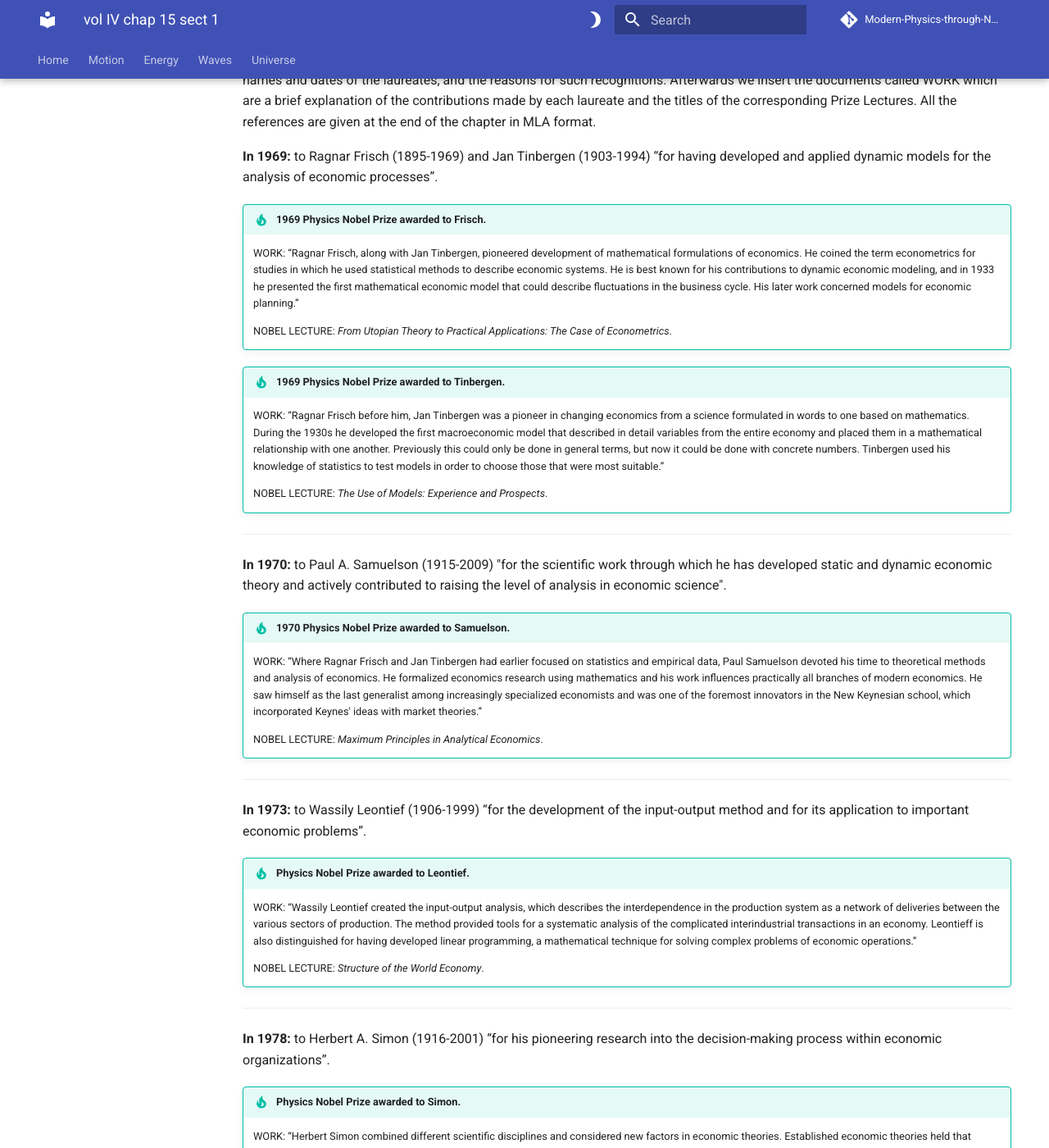
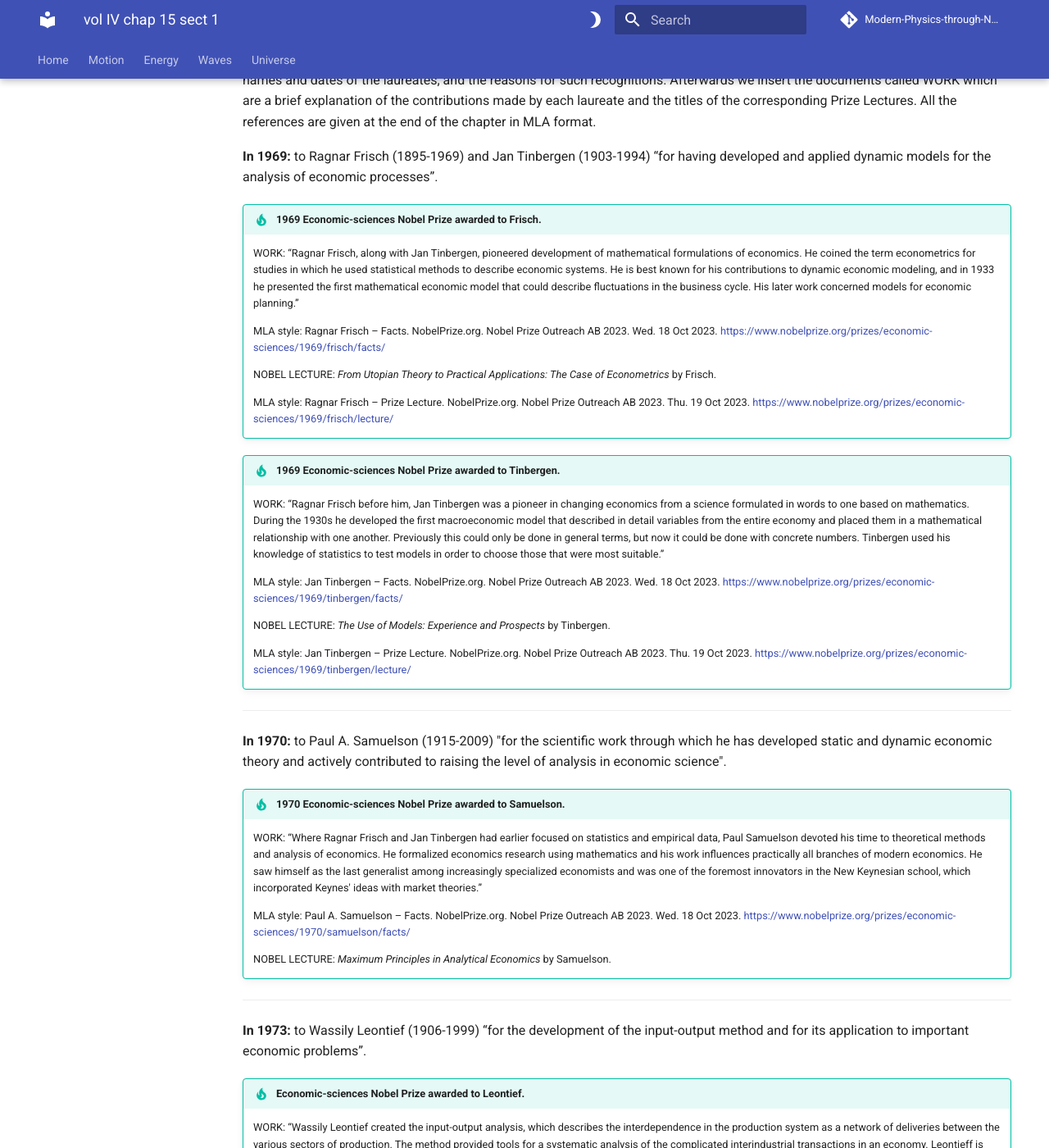
Before and after one commit to modphysnobel/modphysnobel.github.io, an MkDocs documentation site: the page built from docs/vol-IV/vol-IV-chap-15-sect-1.md, in a window 1280 px wide and 1400 px high, scrolled down 2742 px. Shown: the whole window at 82% size. Built offline with MkDocs 1.6.1 and Material for MkDocs 9.7.7, drawn with Linux system fonts in a browser that asks for light colours; some web fonts are replaced; comment, search, counter and statistics services are not loaded; some of the changed text lies outside the part shown.

Commit message:
Update vol-IV-chap-15-sect-1.md

```diff
--- a/docs/vol-IV/vol-IV-chap-15-sect-1.md
+++ b/docs/vol-IV/vol-IV-chap-15-sect-1.md
@@ -79,175 +79,219 @@ Up to now, 54 Prizes in Economic Sciences in Memory of Alfred Nobel have been aw
 
 **In 1969:** to  Ragnar Frisch (1895-1969) and Jan Tinbergen (1903-1994) “for having developed and applied dynamic models for the analysis of economic processes”.
 
-!!! tip "1969 Physics Nobel Prize awarded to Frisch."
+!!! tip "1969 Economic-sciences Nobel Prize awarded to Frisch."
 
 	WORK: “Ragnar Frisch, along with Jan Tinbergen, pioneered development of mathematical formulations of economics. He coined the term econometrics for studies in which he used statistical methods to describe economic systems. He is best known for his contributions to dynamic economic modeling, and in 1933 he presented the first mathematical economic model that could describe fluctuations in the business cycle. His later work concerned models for economic planning.”
 
-	NOBEL LECTURE: *From Utopian Theory to Practical Applications: The Case of Econometrics*.
+	MLA style: Ragnar Frisch – Facts. NobelPrize.org. Nobel Prize Outreach AB 2023. Wed. 18 Oct 2023. https://www.nobelprize.org/prizes/economic-sciences/1969/frisch/facts/
 
-!!! tip "1969 Physics Nobel Prize awarded to Tinbergen."
+	NOBEL LECTURE: *From Utopian Theory to Practical Applications: The Case of Econometrics* by Frisch.
+
+	MLA style: Ragnar Frisch – Prize Lecture. NobelPrize.org. Nobel Prize Outreach AB 2023. Thu. 19 Oct 2023. https://www.nobelprize.org/prizes/economic-sciences/1969/frisch/lecture/
+
+!!! tip "1969 Economic-sciences Nobel Prize awarded to Tinbergen."
 
 	WORK: “Ragnar Frisch before him, Jan Tinbergen was a pioneer in changing economics from a science formulated in words to one based on mathematics. During the 1930s he developed the first macroeconomic model that described in detail variables from the entire economy and placed them in a mathematical relationship with one another. Previously this could only be done in general terms, but now it could be done with concrete numbers. Tinbergen used his knowledge of statistics to test models in order to choose those that were most suitable.”
 
-	NOBEL LECTURE: *The Use of Models: Experience and Prospects*.
+	MLA style: Jan Tinbergen – Facts. NobelPrize.org. Nobel Prize Outreach AB 2023. Wed. 18 Oct 2023. https://www.nobelprize.org/prizes/economic-sciences/1969/tinbergen/facts/
+
+	NOBEL LECTURE: *The Use of Models: Experience and Prospects* by Tinbergen.
+
+	MLA style: Jan Tinbergen – Prize Lecture. NobelPrize.org. Nobel Prize Outreach AB 2023. Thu. 19 Oct 2023. <https://www.nobelprize.org/prizes/economic-sciences/1969/tinbergen/lecture/>
 
 ***
 
 **In 1970:** to Paul A. Samuelson (1915-2009) "for the scientific work through which he has developed static and dynamic economic theory and actively contributed to raising the level of analysis in economic science".
 
-!!! tip "1970 Physics Nobel Prize awarded to Samuelson."
+!!! tip "1970 Economic-sciences Nobel Prize awarded to Samuelson."
 
 	WORK: “Where Ragnar Frisch and Jan Tinbergen had earlier focused on statistics and empirical data, Paul Samuelson devoted his time to theoretical methods and analysis of economics. He formalized economics research using mathematics and his work influences practically all branches of modern economics. He saw himself as the last generalist among increasingly specialized economists and was one of the foremost innovators in the New Keynesian school, which incorporated Keynes' ideas with market theories.”
 
-	NOBEL LECTURE: *Maximum Principles in Analytical Economics*.
+	MLA style: Paul A. Samuelson – Facts. NobelPrize.org. Nobel Prize Outreach AB 2023. Wed. 18 Oct 2023. https://www.nobelprize.org/prizes/economic-sciences/1970/samuelson/facts/
+
+	NOBEL LECTURE: *Maximum Principles in Analytical Economics* by Samuelson.
 
 ***
 
 **In 1973:** to Wassily Leontief (1906-1999) “for the development of the input-output method and for its application to important economic problems”.
 
-!!! tip "Physics Nobel Prize awarded to Leontief."
+!!! tip "Economic-sciences Nobel Prize awarded to Leontief."
 
 	WORK: “Wassily Leontief created the input-output analysis, which describes the interdependence in the production system as a network of deliveries between the various sectors of production. The method provided tools for a systematic analysis of the complicated interindustrial transactions in an economy. Leontieff is also distinguished for having developed linear programming, a mathematical technique for solving complex problems of economic operations.”
 
-	NOBEL LECTURE: *Structure of the World Economy*.
+	MLA style: Wassily Leontief – Facts. NobelPrize.org. Nobel Prize Outreach AB 2023. Wed. 18 Oct 2023. https://www.nobelprize.org/prizes/economic-sciences/1973/leontief/facts/
+
+	NOBEL LECTURE: *Structure of the World Economy* by Leontief.
 
 ***
 
 **In 1978:** to Herbert A. Simon (1916-2001) “for his pioneering research into the decision-making process within economic organizations”.
 
-!!! tip "Physics Nobel Prize awarded to Simon."
+!!! tip "Economic-sciences Nobel Prize awarded to Simon."
 
 	WORK: “Herbert Simon combined different scientific disciplines and considered new factors in economic theories. Established economic theories held that enterprises and entrepreneurs all acted in completely rational ways, with the maximization of their own profit as their only goal. In contrast, Simon held that when making choices all people deviate from the strictly rational, and described companies as adaptable systems, with physical, personal, and social components. Through these perspectives, he was able to write about decision-making processes in modern society in an entirely new way.”
 
-	NOBEL LECTURE: *Rational Decision-Making in Business Organizations*.
+	MLA style: Herbert A. Simon – Facts. NobelPrize.org. Nobel Prize Outreach AB 2023. Wed. 18 Oct 2023. <https://www.nobelprize.org/prizes/economic-sciences/1978/simon/facts/>
+
+	NOBEL LECTURE: *Rational Decision-Making in Business Organizations* by Simon.
 
 ***
 
 **In 1979:** to Theodore W. Schultz (1902-1998) and Sir Arthur Lewis (1815-1991) “for their pioneering research into economic development research with particular consideration of the problems of developing countries”.
 
-!!! tip "1979 hysics Nobel Prize awarded to Schultz."
+!!! tip "1979 Economic-sciences Nobel Prize awarded to Schultz."
 
 	WORK: “The main characteristic of Theodore Schultz’s studies is that he treated agricultural economy as an integral part of the entire economy. His analytical interest was focused on the imbalance between relative poverty and underdevelopment in agriculture compared with the higher productivity and higher income levels in industry and other urban economic activities.”
 
-	NOBEL LECTURE: *The Economics of Being Poor*.
+	MLA style: Theodore W. Schultz – Facts. NobelPrize.org. Nobel Prize Outreach AB 2023. Wed. 18 Oct 2023. https://www.nobelprize.org/prizes/economic-sciences/1979/schultz/facts/
 
-!!! tip "1979 Physics Nobel Prize awarded to Lewis."
+	NOBEL LECTURE: *The Economics of Being Poor* by Schultz.
+
+!!! tip "1979 Economic-sciences Nobel Prize awarded to Lewis."
 
 	WORK: “Arthur Lewis was a leading figure and pioneer in the field of economic development. Lewis created two theoretical explanatory models designed to describe and explain the intrinsic problems of underdevelopment. The first model is based on the dual nature of a developing economy. Lewis’s other basic models relates to the determination of the terms of trade between developing and developed countries.”
 
-	NOBEL LECTURE: *The Slowing Down of the Engine of Growth*.
+	MLA style: Sir Arthur Lewis – Facts. NobelPrize.org. Nobel Prize Outreach AB 2023. Wed. 18 Oct 2023. https://www.nobelprize.org/prizes/economic-sciences/1979/lewis/facts/
+
+	NOBEL LECTURE: *The Slowing Down of the Engine of Growth* by Lewis.
 
 ***
 
 **In 1981:** to James Tobin (1918-2002) “for his analysis of financial markets and their relations to expenditure decisions, employment, production and prices”.
 
-!!! tip "Physics Nobel Prize awarded to Tobin."
+!!! tip "1981 Economic-sciences Nobel Prize awarded to Tobin."
 
 	WORK: “James Tobin’s achievements cover a broad spectrum of economic research. He made substantial contributions in such widely differing areas as econometric methods and strictly formalized game theory, the theory of household and firm behavior, general macro theory and applied analysis of economic policy. His most outstanding and significant research contribution belongs to the theory of financial markets and their relation to consumption and investment decisions, production, employment and prices.”
 
-	NOBEL LECTURE: *Money and Finance in the Macro-Economic Process*.
+	MLA style: James Tobin – Facts. NobelPrize.org. Nobel Prize Outreach AB 2023. Wed. 18 Oct 2023. https://www.nobelprize.org/prizes/economic-sciences/1981/tobin/facts/
+
+	NOBEL LECTURE: *Money and Finance in the Macro-Economic Process* by Tobin.
 
 ***
 
 **In 1983:** to Gerard Debreu (1921-2004) “for having incorporated new analytical methods into economic theory and for his rigorous reformulation of the theory of general equilibrium”.
 
-!!! tip "1983 Physics Nobel Prize awarded to Debreu."
+!!! tip "1983 Economic-sciences Nobel Prize awarded to Debreu."
 
 	WORK: “Debreu’s classic monograph, The Theory of Value: An Axiomatic Analysis of Economic Equilibrium, was published in 1959. In it, Debreu provided the mathematical underpinnings for the phenomenon of equilibrium in supply and demand. Debreu also made significant contributions to the theory of consumer behavior.”
 
-	NOBEL LECTURE: *Economic Theory in the Mathematical Mode*.
+	MLA style: Gerard Debreu – Facts. NobelPrize.org. Nobel Prize Outreach AB 2023. Wed. 18 Oct 2023. https://www.nobelprize.org/prizes/economic-sciences/1983/debreu/facts/
+
+	NOBEL LECTURE: *Economic Theory in the Mathematical Mode* by Debreu.
 
 ***
 
 **In 1989:** to Trygve Haavelmo (1911-1999) “for his clarification of the probability theory foundations of econometrics and his analyses of simultaneous economic structures”.
 
-!!! tip "1989 Physics Nobel Prize awarded to Haavelmo."
+!!! tip "1989 Economic-sciences Nobel Prize awarded to Haavelmo."
 
 	WORK: “Trygve Haavelmo was a pioneer in what became the field of economic forecasting. His statistical techniques made possible the development of econometric models that predict how a change in one aspect of the economy will affect others; that is, he demonstrated that statistical probability theory could be integrated into economic formulations. Haavelmo’s method contributed to the techniques of national economic forecasting.”
 
-	NOBEL LECTURE: *Econometrics and the Welfare State*.
+	MLA style: Trygve Haavelmo – Facts. NobelPrize.org. Nobel Prize Outreach AB 2023. Wed. 18 Oct 2023. https://www.nobelprize.org/prizes/economic-sciences/1989/haavelmo/facts/
+
+	NOBEL LECTURE: *Econometrics and the Welfare State* by Haavelmo.
 
 ***
 
 **In 1994:** to John C. Harsanyi (1920-2000), John F. Nash Jr. (1928-2015) and Reinhard Selten (1930-2016) “for their pioneering analysis of equilibria in the theory of non-cooperative games”.
 
-!!! tip "1994 Physics Nobel Prize awarded to Harsanyi."
+!!! tip "1994 Economic-sciences Nobel Prize awarded to Harsanyi."
 
 	WORK: “John C. Harsanyi was awarded the Economic Sciences Prize in for his work in game theory and its application to economics. He showed how games of incomplete information can be analyzed thereby providing a theoretical foundation for a lively field of research – the economics of information. He is also known for researching utilitarian ethics and is considered one of the most important exponents of the “rule utilitarianism”.
 
-	NOBEL LECTURE: *Games with Incomplete Information*.
+	MLA style: John C. Harsanyi – Facts. NobelPrize.org. Nobel Prize Outreach AB 2023. Wed. 18 Oct 2023. https://www.nobelprize.org/prizes/economic-sciences/1994/harsanyi/facts/
 
-!!! tip "1994 Physics Nobel Prize awarded to Nash."
+	NOBEL LECTURE: *Games with Incomplete Information* by Harsanyi.
+
+!!! tip "1994 Economic-sciences Nobel Prize awarded to Nash."
 
 	WORK: “John F. Nash is the only person who has been awarded both the Economic Sciences Prize and the Abel Prize. He received the Economic Sciences Prize for his work in game theory, more specifically the Nash equilibrium theory. He introduced the distinction between cooperative games and non-cooperative games. He also did ground breaking work in other mathematics and developed the Nash embedding theorem.”
 
-	NOBEL LECTURE: *The Work of John Nash in Game Theory*.
+	MLA style: John F. Nash Jr. – Facts. NobelPrize.org. Nobel Prize Outreach AB 2023. Wed. 18 Oct 2023. https://www.nobelprize.org/prizes/economic-sciences/1994/nash/facts/
 
-!!! tip "1994 Physics Nobel Prize awarded to Selten."
+	NOBEL LECTURE: *The Work of John Nash in Game Theory* by Nash.
+
+!!! tip "1994 Economic-sciences Nobel Prize awarded to Selten."
 
 	WORK: “Reinhard Selten received the Economic Sciences Prize for his work in game theory, along with his co recipients John F. Nash Jr and John C. Harsanyi. He refined the Nash equilibrium concept for analyzing dynamic strategic interaction by getting rid of unlikely equilibria. He also applied the refined concept to analyses of oligopolistic competition. He is also well known for his work in bounded rationality. He also built the BonnEconLab at the University of Bonn.”
 
-	NOBEL LECTURE: *Multistage Game Models and Delay Supergames*.
+	MLA style: Reinhard Selten – Facts. NobelPrize.org. Nobel Prize Outreach AB 2023. Wed. 18 Oct 2023. https://www.nobelprize.org/prizes/economic-sciences/1994/selten/facts/
+
+	NOBEL LECTURE: *Multistage Game Models and Delay Supergames* by Selten.
 
 ***
 
 **In 1998:** to Amartya Sen (1933) “for his contributions to welfare economics”.
 
-!!! tip "1998 Economic Nobel Prize awarded to Sen."
+!!! tip "1998 Economic-sciences Nobel Prize awarded to Sen."
 
 	WORK: “Which are the most important and fundamental resources in a community and how should we divide them? One focus of Amartya Sen's research is how individuals' values can be considered in collective decision-making and how welfare and poverty can be measured. His efforts stem from his interest in questions of distribution and, in particular, the lot of society's poorest members. Sen's studies have included famines, to create a deeper understanding of the economic reasons behind famine and poverty.”
 
-	NOBEL LECTURE: *The Possibility of Social Choice*.
+	MLA style: Amartya Sen – Facts. NobelPrize.org. Nobel Prize Outreach AB 2023. Wed. 18 Oct 2023. https://www.nobelprize.org/prizes/economic-sciences/1998/sen/facts/
+
+	NOBEL LECTURE: *The Possibility of Social Choice* by Sen.
 
 ***
 
 **In 2002:** to Daniel Kahneman (1934) “for having integrated insights from psychological research into economic science, especially concerning human judgment and decision-making under uncertainty” and Vernon L. Smith (1927) “for having established laboratory experiments as a tool in empirical economic analysis, especially in the study of alternative market mechanisms”.
 
-!!! tip "2002 Physics Nobel Prize awarded to Kahneman."
+!!! tip "2002 Economic-sciences Nobel Prize awarded to Kahneman."
 
 	WORK: “Daniel Kahneman began his prize-awarded research in the late 1960s. In order to increase understanding of how people make economic decisions, he drew on cognitive psychology in relation to the mental process used in forming judgements and making choices. His research on decision-making under uncertainty resulted in the formulation of a new branch of economics, prospect theory.”
 
-	NOBEL LECTURE: *Maps of Bounded Rationality*.
+	MLA style: Daniel Kahneman – Facts. NobelPrize.org. Nobel Prize Outreach AB 2023. Wed. 18 Oct 2023. https://www.nobelprize.org/prizes/economic-sciences/2002/kahneman/facts/
 
-!!! tip "2002 Physics Nobel Prize awarded to Smith."
+	NOBEL LECTURE: *Maps of Bounded Rationality* by Kahneman.
+
+!!! tip "2002 Economic-sciences Nobel Prize awarded to Smith."
 
 	WORK: “Vernon Smith has laid the foundation for the field of experimental economics. He has developed an array of experimental methods, setting standards for what constitutes a reliable laboratory experiment in economics. In his own experimental work, he has demonstrated the importance of alternative market institutions, e.g., how the revenue expected by a seller depends on the choice of auction method.”
 
-	NOBEL LECTURE: *Constructivist and Ecological Rationality in Economics*.
+	MLA style: Vernon L. Smith – Facts. NobelPrize.org. Nobel Prize Outreach AB 2023. Wed. 18 Oct 2023. https://www.nobelprize.org/prizes/economic-sciences/2002/smith/facts/
+
+	NOBEL LECTURE: *Constructivist and Ecological Rationality in Economics* by Smith.
 
 ***
 
 **In 2005:** to Robert J. Aumann (1930) and Thomas C. Schelling (1921-2016) “for having enhanced our understanding of conflict and cooperation through game-theory analysis”.
 
-!!! tip "2005 Physics Nobel Prize awarded to Aumann."
+!!! tip "2005 Economic-sciences Nobel Prize awarded to Aumann."
 
 	WORK: “Aumann was awarded the Prize in Economic Sciences for his theory of repeated games, which enhances our understanding of the prerequisites for cooperation. Insights into these issues help explain economic conflicts, such as price wars and trade wars. He was educated at MIT in Boston, where he received his Ph. D. in 1955. After moving to Israel in 1956, he was a member of the mathematics faculty at the Hebrew University of Jerusalem.”
 
-	NOBEL LECTURE: *War and Peace*.
+	MLA style: Robert J. Aumann – Facts. NobelPrize.org. Nobel Prize Outreach AB 2023. Wed. 18 Oct 2023. https://www.nobelprize.org/prizes/economic-sciences/2005/aumann/facts/
 
-!!! tip "2005 Physics Nobel Prize awarded to Schelling."
+	NOBEL LECTURE: *War and Peace* by Aumann.
+
+!!! tip "2005 Economic-sciences Nobel Prize awarded to Schelling."
 
 	WORK: “Thomas Schelling specialized in the application of game theory to cases in which adversaries must repeatedly interact, especially in international trade, treaties and conflicts. His work prompted new developments in game theory and accelerated its use and application throughout the social sciences. Schelling’s analysis of strategic commitments has explained a wide range of phenomena, from the competitive strategies of firms to the delegation of political decision power.”
 
-	NOBEL LECTURE: *An Astonishing Sixty Years: The Legacy of Hiroshima*.
+	MLA style: Thomas C. Schelling – Facts. NobelPrize.org. Nobel Prize Outreach AB 2023. Wed. 18 Oct 2023. https://www.nobelprize.org/prizes/economic-sciences/2005/schelling/facts/
+
+	NOBEL LECTURE: *An Astonishing Sixty Years: The Legacy of Hiroshima* by Schelling.
 
 ***
 
 **In 2017:** to Richard H. Thaler (1945) “for his contributions to behavioural economics”.
 
-!!! tip "2017 Physics Nobel Prize awarded to Thaler."
+!!! tip "2017 Economic-sciences Nobel Prize awarded to Thaler."
 
 	WORK: “How do human traits govern individual economic decisions and what effect do they have on markets as a whole? Since the 1980s, Richard Thaler has analyzed economic decision-making with the aid of insights from psychology. He has paid special attention to three psychological factors: the tendency to not behave completely rationally, notions of fairness and reasonableness, and lack of self-control. His findings have had a profound influence on many areas of economic research and policy.”
 
-	NOBEL LECTURE: *From Cashews to Nudges: The Evolution of Behavioral Economics*.
+	MLA style: Richard H. Thaler – Facts. NobelPrize.org. Nobel Prize Outreach AB 2023. Wed. 18 Oct 2023. https://www.nobelprize.org/prizes/economic-sciences/2017/thaler/facts/
+
+	NOBEL LECTURE: *From Cashews to Nudges: The Evolution of Behavioral Economics* by Thaler.
 
 ***
 
 **In 2019:** Abhijit Banerjee (1961), Esther Duflo (1972) and Michael Kremer (1964) “for their experimental approach to alleviating global poverty”.
 
-!!! tip "2019 Physics Nobel Prize awarded to Banerjee, Duflo and Kremer."
+!!! tip "2019 Economic-sciences Nobel Prize awarded to Banerjee, Duflo and Kremer."
 
 	WORK: “One of humanity’s most urgent issues is the reduction of global poverty, in all its forms. Abhijit Banerjee, Esther Duflo, and Michael Kremer have introduced a new approach to obtaining reliable answers about the best ways to fight global poverty. It involves dividing this issue into smaller, more manageable, questions. Since the mid-1990s, they have been able to test a range of interventions in different areas using field experiments, for example for improving educational outcomes or child health.”
+
+	MLA style: Abhijit Banerjee – Facts – 2019. NobelPrize.org. Nobel Prize Outreach AB 2023. Wed. 18 Oct 2023. https://www.nobelprize.org/prizes/economic-sciences/2019/banerjee/facts/
 
 	NOBEL LECTURE: *Field Experiments and the Practice of Economics* by Banerjee.
 
@@ -259,15 +303,19 @@ Up to now, 54 Prizes in Economic Sciences in Memory of Alfred Nobel have been aw
 
 **In 2021:** to David Card (1956) “for his empirical contributions to labour economics” and Joshua D. Angrist (1960) and Guido W. Imbens (1963) “for their methodological contributions to the analysis of causal relationships”.
 
-!!! tip "2021 Physics Nobel Prize awarded to Card."
+!!! tip "2021 Economic-sciences Nobel Prize awarded to Card."
 
 	WORK: “Many of the big questions in the social sciences deal with cause and effect. Some of these questions are possible to answer using natural experiments, in which chance events or policy changes result in groups of people being treated differently. Using natural experiments, David Card has analysed the labour market effects of minimum wages, immigration and education. The results showed, among other things, that increasing the minimum wage does not necessarily lead to fewer jobs, as was previously thought.”
 
-	NOBEL LECTURE: *Design‐based research in empirical microeconomics*.
+	MLA style: David Card – Facts – 2021. NobelPrize.org. Nobel Prize Outreach AB 2023. Wed. 18 Oct 2023. https://www.nobelprize.org/prizes/economic-sciences/2021/card/facts/
 
-!!! tip "2021 Physics Nobel Prize awarded to Angrist and Imbens."
+	NOBEL LECTURE: *Design‐based research in empirical microeconomics* by Card.
+
+!!! tip "2021 Economic-sciences Nobel Prize awarded to Angrist and Imbens."
 
 	WORK: “Many of the big questions in the social sciences deal with cause and effect. Some of these questions are possible to answer using natural experiments, in which chance events or policy changes result in groups of people being treated differently. In 1994, Joshua Angrist and Guido Imbens showed what conclusions about causation can be drawn from natural experiments in which people cannot be either forced or forbidden to participate in the programme being studied.”
+
+	MLA style: Guido W. Imbens – Facts – 2021. NobelPrize.org. Nobel Prize Outreach AB 2023. Thu. 19 Oct 2023. https://www.nobelprize.org/prizes/economic-sciences/2021/imbens/facts/
 
 	NOBEL LECTURE: *Empirical strategies in economics: Illuminating the path from cause to effect* by Angrist.
 
```
